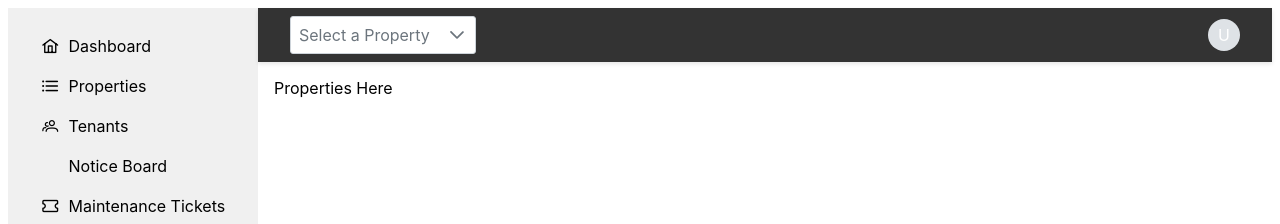
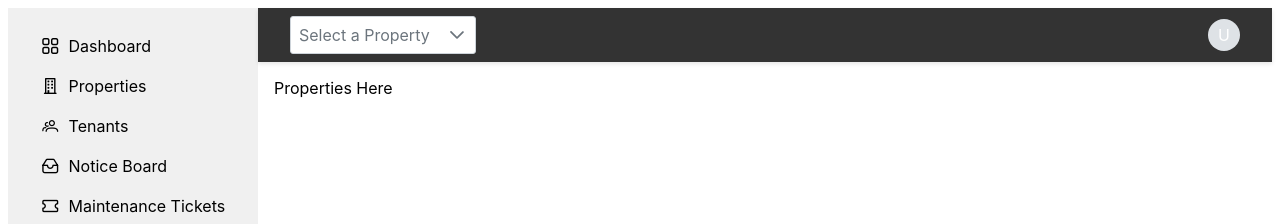
Before and after one commit to EmeraldZhu/4J-tms, a Vue app: page /owner in a window 1280 px wide. Shown: the top 224 px of the page. Built offline with nearby package versions, Linux system fonts and the light colour scheme.

Commit message:
Update owner dashboard menu icons

```diff
--- a/src/components/layouts/OwnerDashboardLayout.vue
+++ b/src/components/layouts/OwnerDashboardLayout.vue
@@ -60,10 +60,10 @@ const user = computed(() => {
 });
 
 const menuItems = ref([
-  { label: 'Dashboard', to: '/owner/dashboard', icon: 'pi pi-fw pi-home' },
-  { label: 'Properties', to: '/owner', icon: 'pi pi-fw pi-list' },
+  { label: 'Dashboard', to: '/owner/dashboard', icon: 'pi pi-fw pi-th-large' },
+  { label: 'Properties', to: '/owner', icon: 'pi pi-fw pi-building' },
   { label: 'Tenants', to: '/owner/tenants', icon: 'pi pi-fw pi-users' },
-  { label: 'Notice Board', to: '/owner/notice-board', icon: 'pi pi-fw pi-clipboard' },
+  { label: 'Notice Board', to: '/owner/notice-board', icon: 'pi pi-fw pi-inbox' },
   { label: 'Maintenance Tickets', to: '/owner/maintenance', icon: 'pi pi-fw pi-ticket' },
   // ... other menu items
 ]);
```
